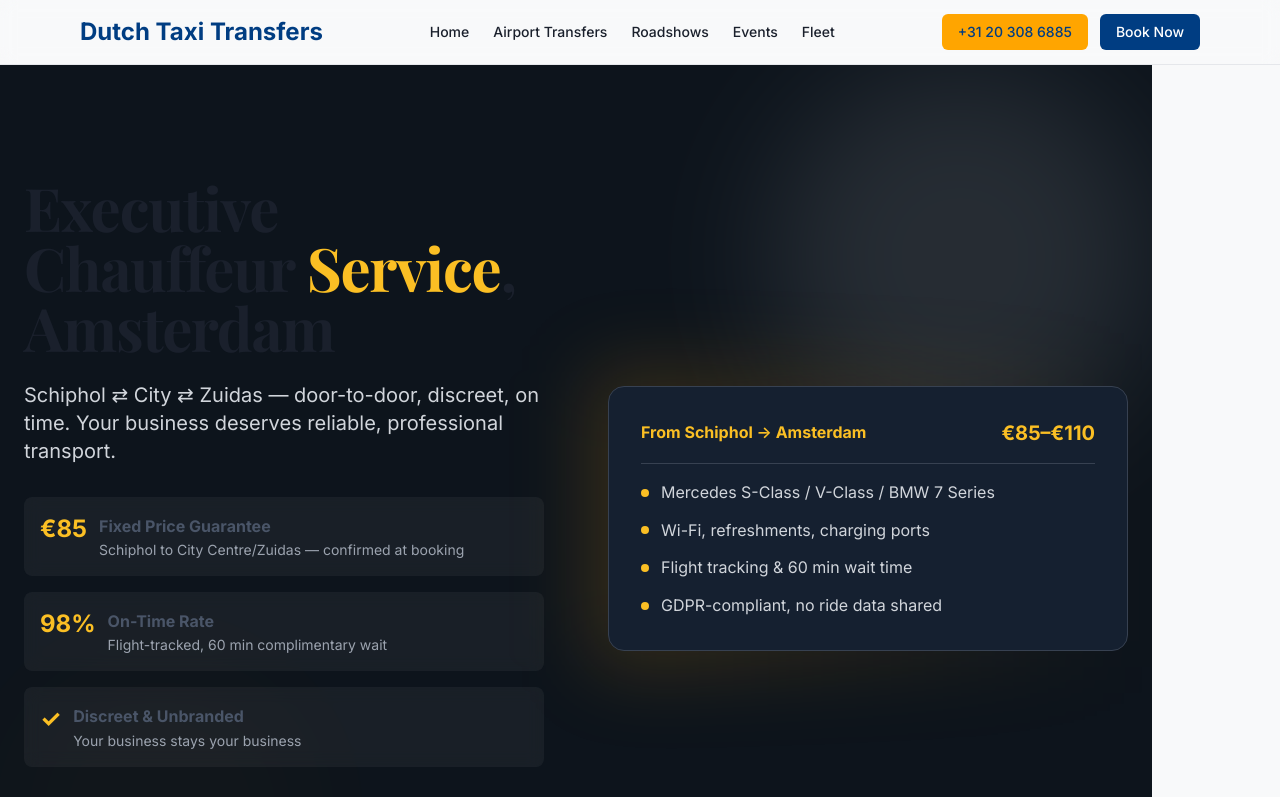
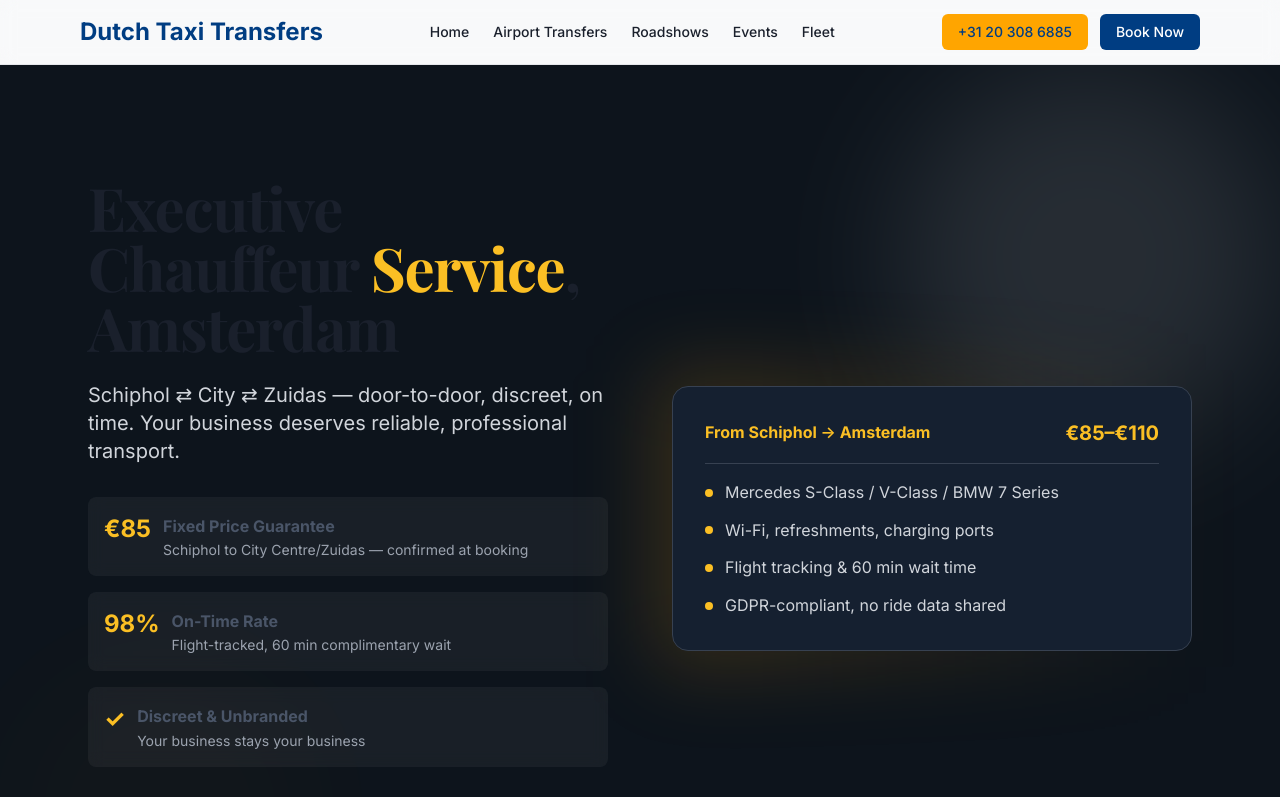
Before and after one commit to Hemarnuel/dutch-taxi-transfers, a Next.js app: page / in a window 1280 px wide. Shown: the top 797 px of the page. Built offline with nearby package versions, Linux system fonts and the light colour scheme.

Commit message:
Fix: HeroTrust full viewport height, layout main min-h-screen for full screen coverage

```diff
--- a/src/app/layout.tsx
+++ b/src/app/layout.tsx
@@ -62,7 +62,7 @@ export default function RootLayout({
               </div>
             </div>
           </header>
-          <main className="flex flex-1">
+          <main className="flex flex-col min-h-screen">
             {children}
           </main>
         </div>
--- a/src/components/HeroTrust.tsx
+++ b/src/components/HeroTrust.tsx
@@ -5,7 +5,7 @@ import { BUSINESS_DATA } from '@/lib/constants'
 
 export default function HeroTrust() {
   return (
-    <section className="relative bg-[#0D141C] text-white py-20 md:py-28 overflow-hidden">
+    <section className="relative bg-[#0D141C] text-white min-h-screen py-20 md:py-28 flex items-center overflow-hidden">
       <div className="absolute inset-0 opacity-10">
         <div className="absolute top-0 right-0 w-96 h-96 bg-white rounded-full blur-3xl"></div>
         <div className="absolute bottom-0 left-0 w-80 h-80 bg-amber-500 rounded-full blur-3xl opacity-20"></div>
```
